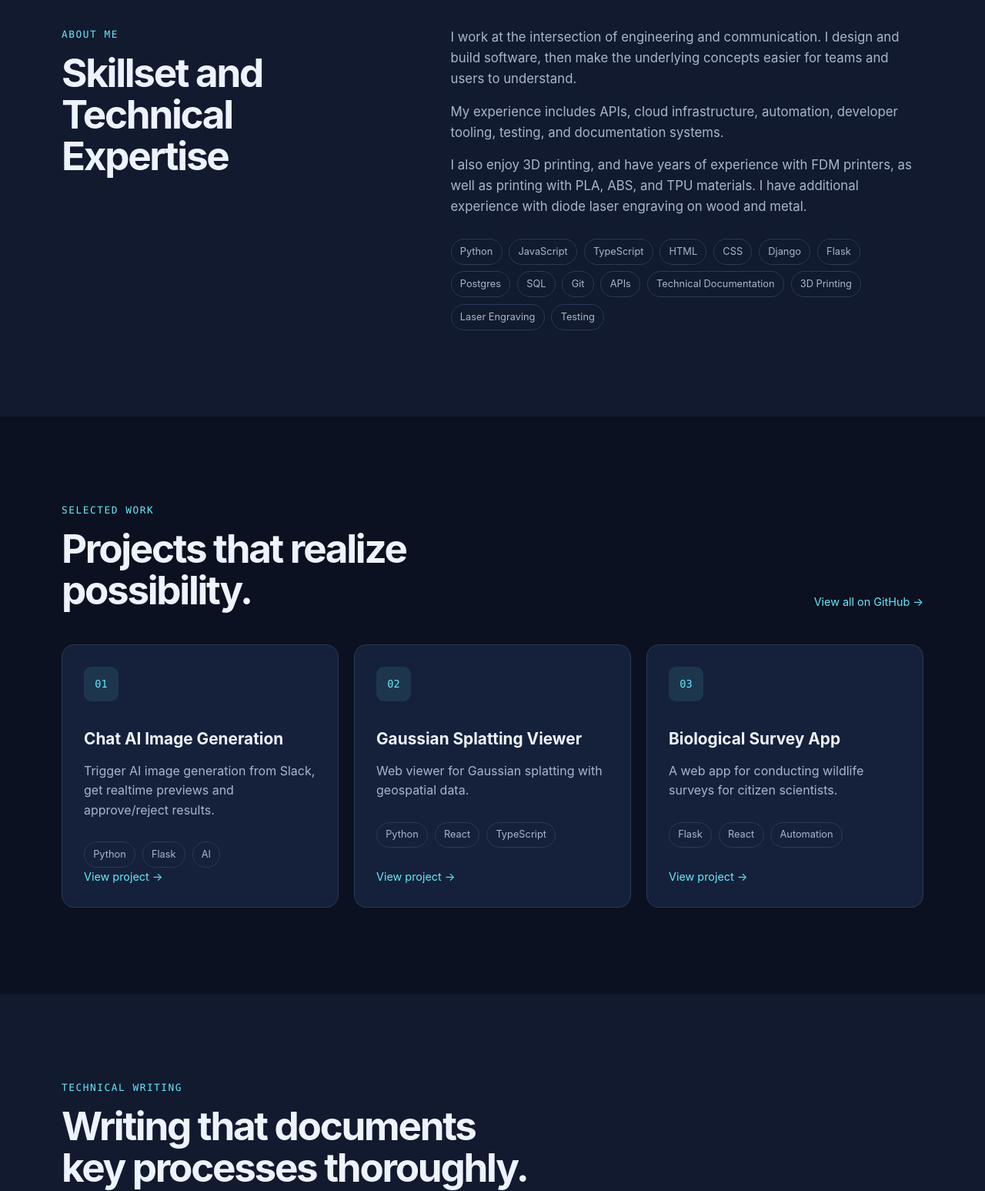
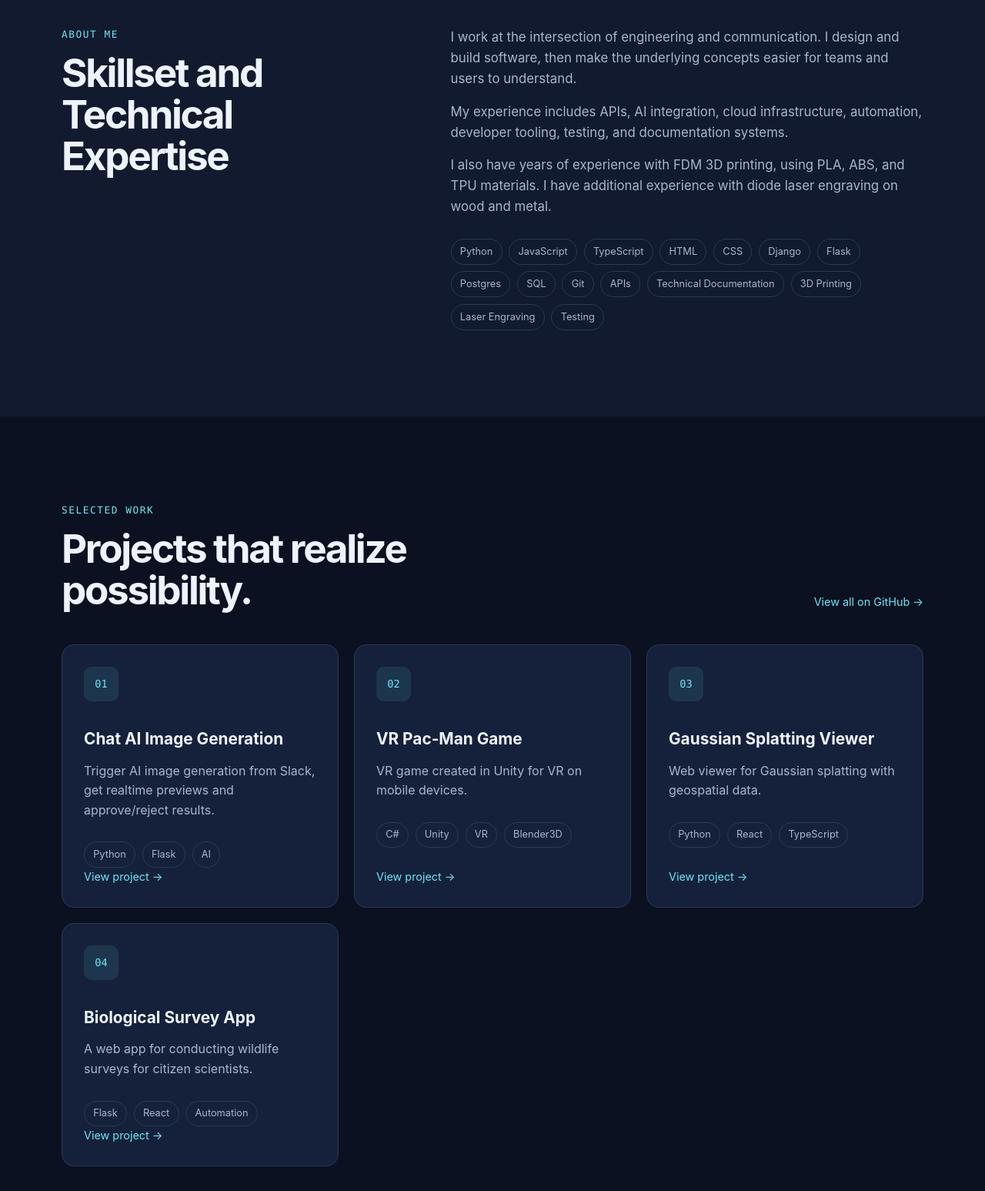
Before and after one commit to goj02/goj02.github.io, a plain HTML site: page index.html in a window 1280 px wide. Shown: the part 980-2527 px from the top of the page at 77% size. Drawn offline with Linux system fonts and the light colour scheme.

Commit message:
add vr proj

```diff
--- a/index.html
+++ b/index.html
@@ -131,13 +131,12 @@
           </p>
 
           <p>
-            My experience includes APIs, cloud infrastructure, automation,
+            My experience includes APIs, AI integration, cloud infrastructure, automation,
             developer tooling, testing, and documentation systems.
           </p>
 
          <p>
-             I also enjoy 3D printing, and have years of experience with FDM
-             printers, as well as printing with PLA, ABS, and TPU materials.
+             I also have years of experience with FDM 3D printing, using PLA, ABS, and TPU materials.
              I have additional experience with diode laser engraving on wood and metal.
           </p>
 
@@ -194,6 +193,23 @@
 
         <article class="project-card">
           <div class="project-icon">02</div>
+          <h3>VR Pac-Man Game</h3>
+          <p>
+            VR game created in Unity for VR on mobile devices.
+          </p>
+          <div class="project-tags">
+            <span>C#</span>
+            <span>Unity</span>
+            <span>VR</span>
+            <span>Blender3D</span>
+          </div>
+          <a class="text-link" href="https://github.com/atomicwest/PacManVR" target="_blank" rel="noreferrer">
+            View project →
+          </a>
+        </article>
+
+        <article class="project-card">
+          <div class="project-icon">03</div>
           <h3>Gaussian Splatting Viewer</h3>
           <p>
             Web viewer for Gaussian splatting with geospatial data.
@@ -203,13 +219,13 @@
             <span>React</span>
             <span>TypeScript</span>
           </div>
-          <a class="text-link" href="https://github.com/YOUR-USERNAME/project-two" target="_blank" rel="noreferrer">
+          <a class="text-link" href="https://github.com/???" target="_blank" rel="noreferrer">
             View project →
           </a>
         </article>
 
         <article class="project-card">
-          <div class="project-icon">03</div>
+          <div class="project-icon">04</div>
           <h3>Biological Survey App</h3>
           <p>
             A web app for conducting wildlife surveys for
@@ -220,7 +236,7 @@
             <span>React</span>
             <span>Automation</span>
           </div>
-          <a class="text-link" href="https://github.com/YOUR-USERNAME/project-three" target="_blank" rel="noreferrer">
+          <a class="text-link" href="https://github.com/???" target="_blank" rel="noreferrer">
             View project →
           </a>
         </article>
```
